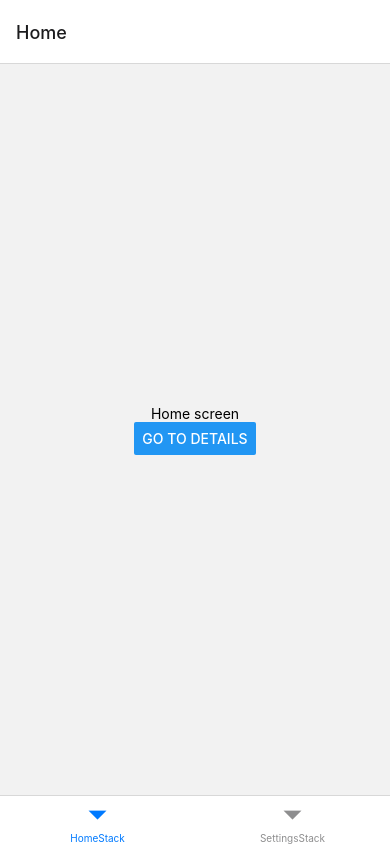
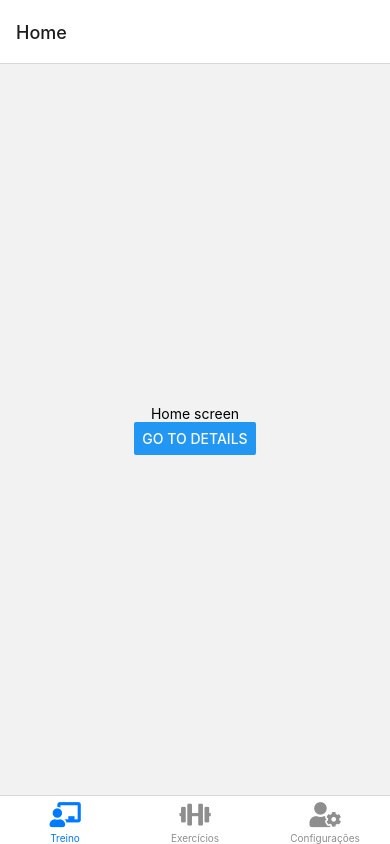
Before and after one commit to nogran/salve.seu.treino.ui, a React Native app: screen /Exercise in a window 390 px wide. Built offline with nearby package versions, Linux system fonts and the light colour scheme.

Commit message:
create exercise screen

```diff
--- a/App.tsx
+++ b/App.tsx
@@ -5,9 +5,10 @@ import React from 'react';
 import HomeScreen from './src/screens/HomeScreen';
 import DetailsScreen from './src/screens/DetailsScreen';
 import SettingsScreen from './src/screens/SettingsScreen';
+import Icon from 'react-native-vector-icons/FontAwesome5';
+import ExerciseScreen from './src/screens/ExerciseScreen';
 
 const HomeStack = createNativeStackNavigator();
-
 function HomeStackScreen() {
   return (
     <HomeStack.Navigator>
@@ -17,8 +18,17 @@ function HomeStackScreen() {
   );
 }
 
+const ExerciseStack = createNativeStackNavigator();
+function ExerciseStackScreen() {
+  return (
+    <ExerciseStack.Navigator>
+      <ExerciseStack.Screen name="Exercise" component={ExerciseScreen} />
+      <ExerciseStack.Screen name="Details" component={DetailsScreen} />
+    </ExerciseStack.Navigator>
+  );
+}
+
 const SettingsStack = createNativeStackNavigator();
-
 function SettingsStackScreen() {
   return (
     <SettingsStack.Navigator>
@@ -29,13 +39,17 @@ function SettingsStackScreen() {
 }
 
 const Tab = createBottomTabNavigator();
+const renderTabIcon = (name: string, color: string) => {
+  return <Icon name={name} color={color} size={25} />
+}
 
 function App() {
   return (
     <NavigationContainer>
       <Tab.Navigator screenOptions={{ headerShown: false }}>
-        <Tab.Screen name="HomeStack" component={HomeStackScreen} />
-        <Tab.Screen name="SettingsStack" component={SettingsStackScreen} />
+        <Tab.Screen name="WorkoutStack" component={HomeStackScreen} options={{ title: 'Treino', tabBarIcon: ({ color }) => renderTabIcon('chalkboard-teacher', color) }} />
+        <Tab.Screen name="ExerciseStack" component={ExerciseStackScreen} options={{ title: 'Exercícios', tabBarIcon: ({ color }) => renderTabIcon('dumbbell', color) }} />
+        <Tab.Screen name="SettingsStack" component={SettingsStackScreen} options={{ title: 'Configurações', tabBarIcon: ({ color }) => renderTabIcon('user-cog', color) }} />
       </Tab.Navigator>
     </NavigationContainer>
   );
--- a/package.json
+++ b/package.json
@@ -16,7 +16,8 @@
     "react": "18.2.0",
     "react-native": "0.74.2",
     "react-native-safe-area-context": "^4.10.5",
-    "react-native-screens": "^3.32.0"
+    "react-native-screens": "^3.32.0",
+    "react-native-vector-icons": "^10.1.0"
   },
   "devDependencies": {
     "@babel/core": "^7.20.0",
@@ -27,6 +28,7 @@
     "@react-native/metro-config": "0.74.84",
     "@react-native/typescript-config": "0.74.84",
     "@types/react": "^18.2.6",
+    "@types/react-native-vector-icons": "^6.4.18",
     "@types/react-test-renderer": "^18.0.0",
     "babel-jest": "^29.6.3",
     "eslint": "^8.19.0",
--- /dev/null
+++ b/src/screens/ExerciseScreen/ExerciseScreen.tsx
@@ -0,0 +1,16 @@
+import React from "react";
+import { Button, Text, View } from "react-native";
+
+const ExerciseScreen = ({ navigation }) => {
+    return (
+        <View style={{ flex: 1, justifyContent: 'center', alignItems: 'center' }}>
+            <Text>Exercise!</Text>
+            <Button
+                title="Go to Details"
+                onPress={() => navigation.navigate('Details')}
+            />
+        </View>
+    );
+}
+
+export default ExerciseScreen;
--- /dev/null
+++ b/src/screens/ExerciseScreen/index.tsx
@@ -0,0 +1,4 @@
+import ExerciseScreen from "./ExerciseScreen";
+
+
+export default ExerciseScreen
```
Also changed, not shown: 2 other files (tests, documents, lock files or other folders).
